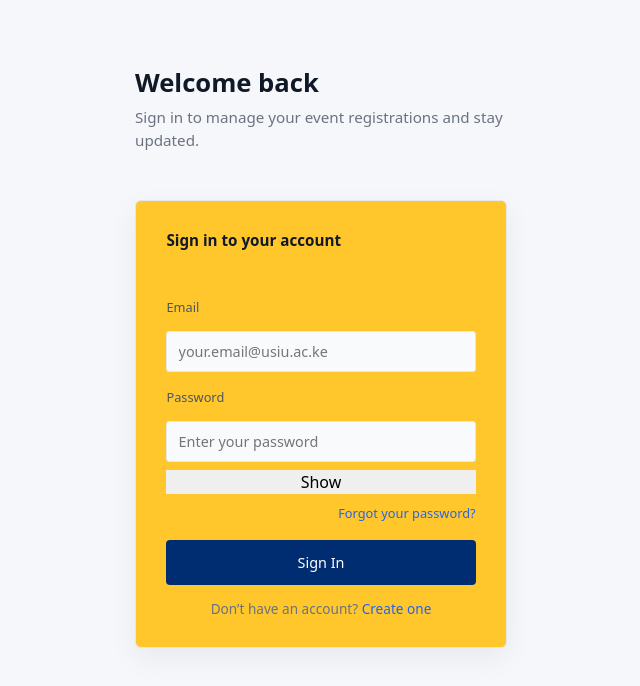
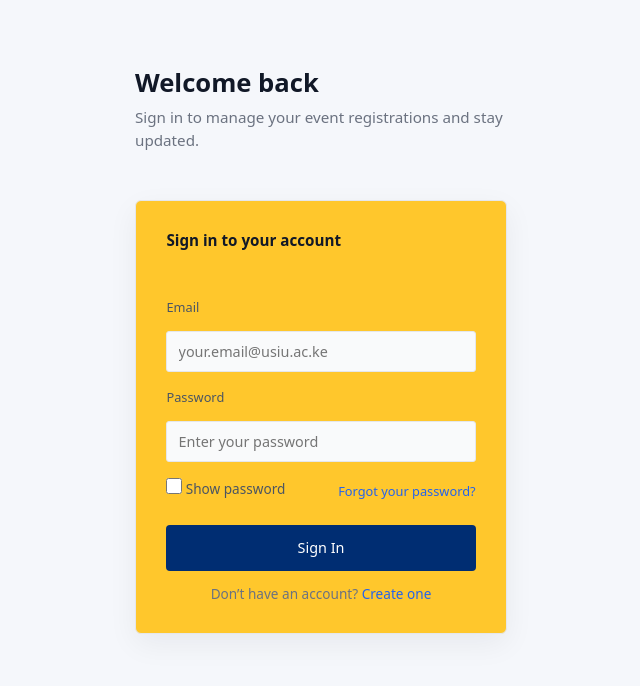
Before and after one commit to rayynaldgitau/USIU-EVENT-WEBPAGE-GROUP-PROJECT-FOR-APT1040, a plain HTML site: page loginPage.html in a window 1280 px wide. Shown: the whole page, without its empty margins (319-959 px from the left). Drawn offline with Linux system fonts and the light colour scheme; no server answers.

Commit message:
Update on show password button

```diff
--- a/JS/script.js
+++ b/JS/script.js
@@ -192,16 +192,17 @@ function friendlyError(error) {
 // Show/Hide password toggles
 function setupPasswordToggles() {
   const toggles = document.querySelectorAll("[data-toggle-password]");
-  toggles.forEach((btn) => {
-    const targetId = btn.getAttribute("data-toggle-password");
-    const input = document.getElementById(targetId);
+  toggles.forEach((checkbox) => {
+    const targetIds = checkbox.getAttribute("data-toggle-password");
+    const inputIds = targetIds.split(",").map(id => id.trim());
+    const inputs = inputIds.map(id => document.getElementById(id)).filter(Boolean);
 
-    if (!input) return;
+    if (inputs.length === 0) return;
 
-    btn.addEventListener("click", () => {
-      const isHidden = input.type === "password";
-      input.type = isHidden ? "text" : "password";
-      btn.textContent = isHidden ? "Hide" : "Show";
+    checkbox.addEventListener("change", () => {
+      inputs.forEach(input => {
+        input.type = checkbox.checked ? "text" : "password";
+      });
     });
   });
 }
--- a/css/styles.css
+++ b/css/styles.css
@@ -1999,6 +1999,45 @@ body[data-page="events"] {
   margin-top: 0.15rem;
 }
 
+/* Password actions container */
+.password-actions {
+  display: flex;
+  justify-content: space-between;
+  align-items: center;
+  margin-top: 0.5rem;
+  width: 100%;
+}
+
+/* Password toggle checkbox */
+.password-toggle-label {
+  display: flex;
+  align-items: center;
+  gap: 0.5rem;
+  font-size: 0.85rem;
+  color: #4b5563;
+  cursor: pointer;
+  user-select: none;
+  margin: 0;
+}
+
+.password-toggle-label input[type="checkbox"] {
+  width: 16px;
+  height: 16px;
+  margin: 0;
+  cursor: pointer;
+  accent-color: #111827;
+  flex-shrink: 0;
+}
+
+.password-toggle-label span {
+  color: #4b5563;
+  font-size: 0.85rem;
+}
+
+.password-toggle-label:hover span {
+  color: #111827;
+}
+
 /* Responsiveness */
 @media (max-width: 640px) {
   .auth-hero {
--- a/loginPage.html
+++ b/loginPage.html
@@ -49,13 +49,13 @@
                   minlength="6"
                   placeholder="Enter your password"
                 >
-                  <button type="button" class="password-toggle" data-toggle-password="login-password">
-      Show
-    </button>
-              </div>
-
-              <div class="auth-inline-links">
-                <a href="forgotPassword.html" class="text-link small">Forgot your password?</a>
+                <div class="password-actions">
+                  <label class="password-toggle-label">
+                    <input type="checkbox" class="password-toggle" data-toggle-password="login-password">
+                    <span>Show password</span>
+                  </label>
+                  <a href="forgotPassword.html" class="text-link small">Forgot your password?</a>
+                </div>
               </div>
 
               <button type="submit" class="auth-primary-btn">
```
Also changed, not shown: registerPage.html (+7 -3 lines).
